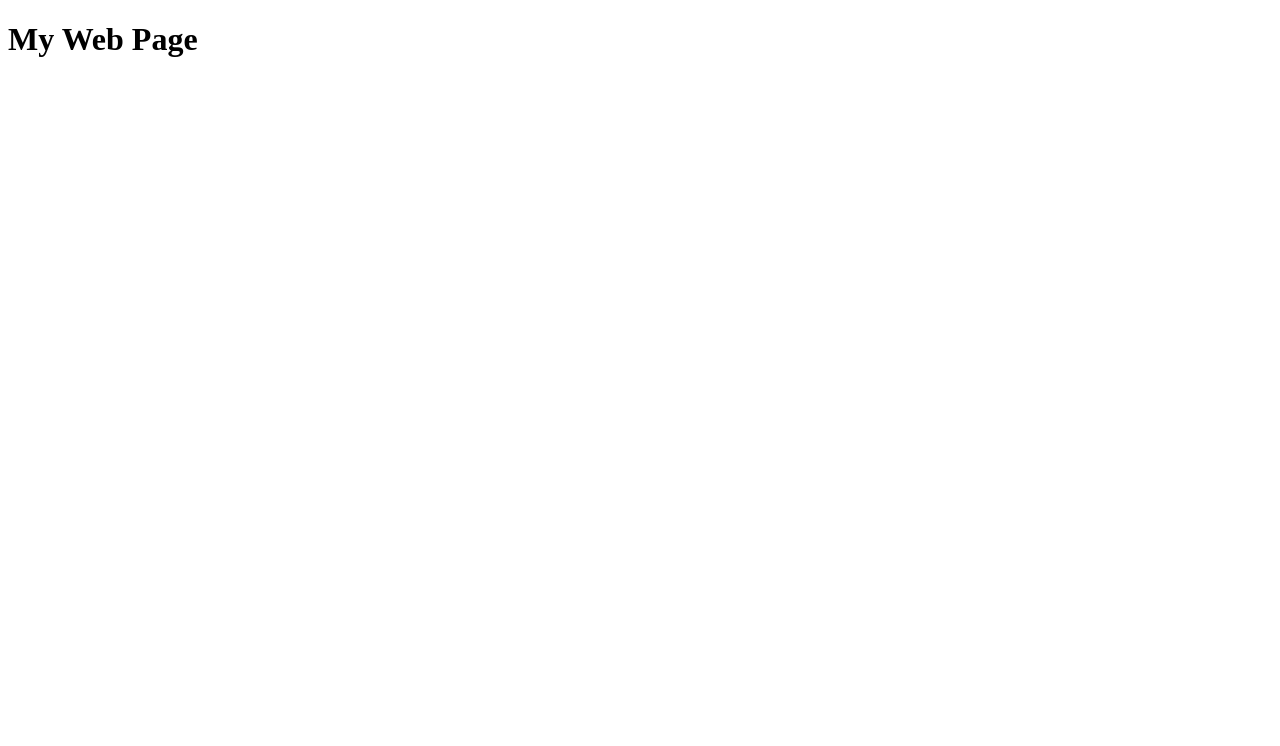
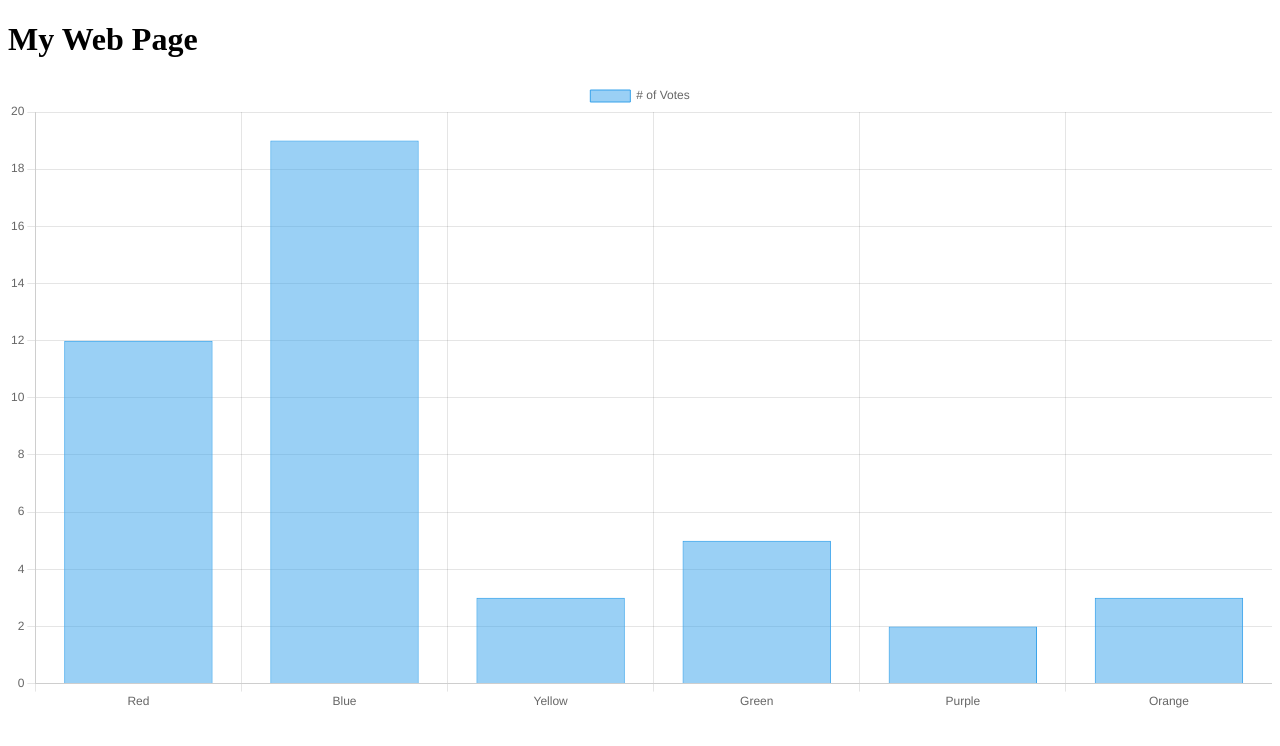
Before and after one commit to TylerYang123/pie-chart, a plain HTML site: page index.html in a window 1280 px wide. Drawn offline with nearby package versions, Linux system fonts and the light colour scheme.

Commit message:
Tyler
graph chart

```diff
--- a/index.html
+++ b/index.html
@@ -6,5 +6,37 @@
 
 <div id="piechart"></div>
 
+
+<div>
+    <canvas id="myChart"></canvas>
+  </div>
+
+  <script src="https://cdn.jsdelivr.net/npm/chart.js"></script>
+
+  <script>
+    const ctx = document.getElementById('myChart');
+
+    new Chart(ctx, {
+      type: 'bar',
+      data: {
+        labels: ['Red', 'Blue', 'Yellow', 'Green', 'Purple', 'Orange'],
+        datasets: [{
+          label: '# of Votes',
+          data: [12, 19, 3, 5, 2, 3],
+          borderWidth: 1
+        }]
+      },
+      options: {
+        scales: {
+          y: {
+            beginAtZero: true
+          }
+        }
+      }
+    });
+  </script>
+
+
+
 </body>
 <html>
```
